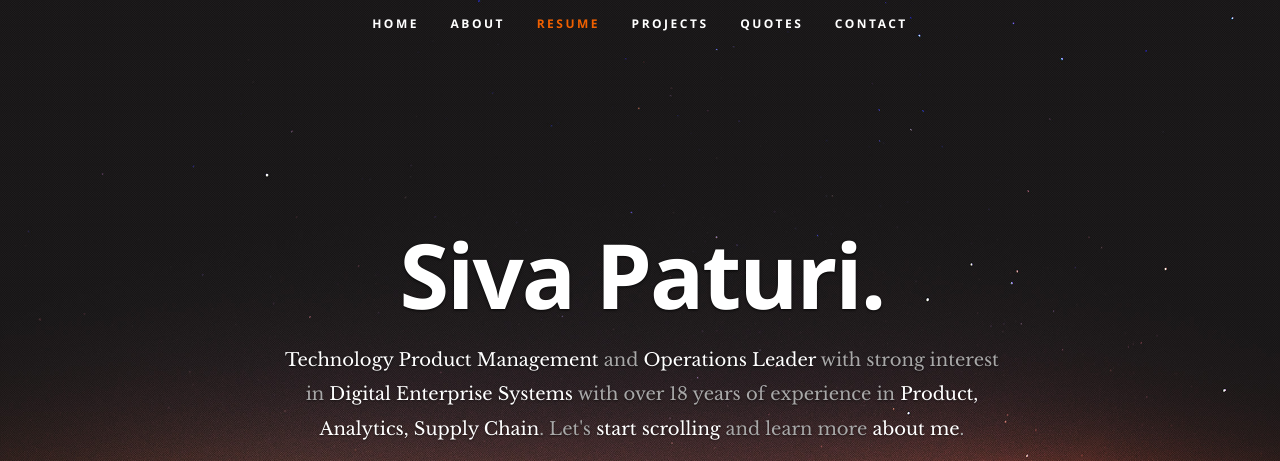
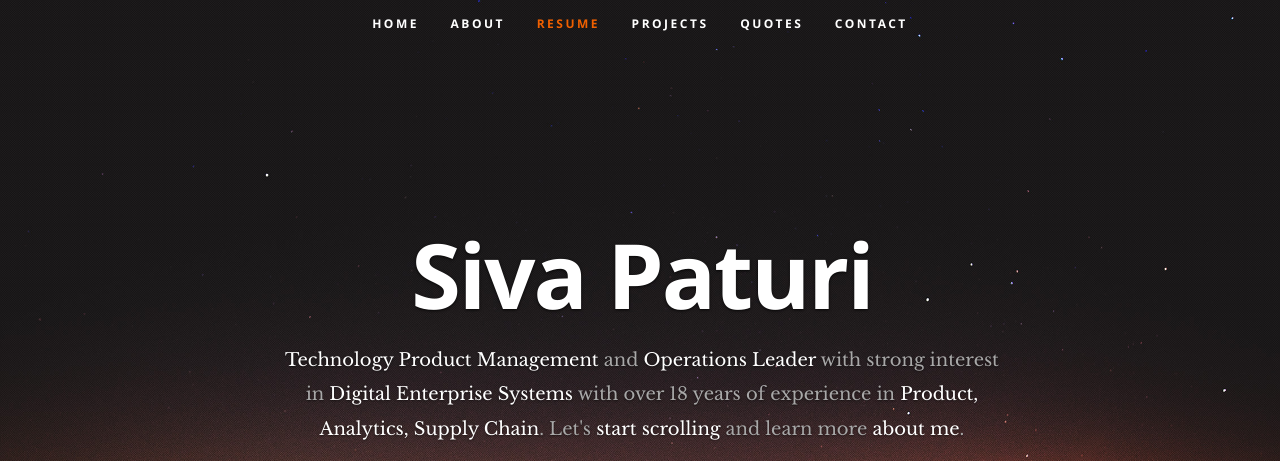
Before and after one commit to paturis/sivapaturi.github.io, a plain HTML site: page index.html in a window 1280 px wide. Shown: the top 461 px of the page. Drawn offline with nearby package versions, Linux system fonts and the light colour scheme.

Commit message:
Update index.html

```diff
--- a/index.html
+++ b/index.html
@@ -56,7 +56,7 @@
 
       <div class="row banner">
          <div class="banner-text">
-            <h1 class="responsive-headline">Siva Paturi.</h1>
+            <h1 class="responsive-headline">Siva Paturi</h1>
             <h3><span>Technology Product Management</span> and <span>Operations Leader</span> with strong interest in <span>Digital Enterprise
                Systems</span> with over 18 years of experience in <span>Product, Analytics, Supply Chain</span>. Let's <a class="smoothscroll" href="#about">start scrolling</a>
             and learn more <a class="smoothscroll" href="#about">about me</a>.</h3>
```
